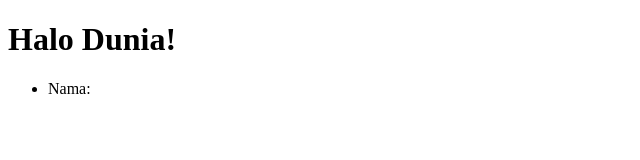
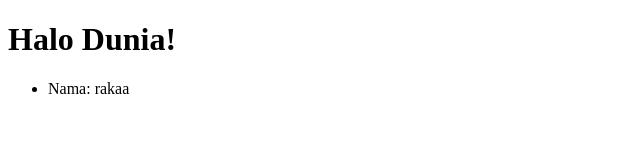
Before and after one commit to fasha6/presentasi_nyoba, a plain HTML site: page index.html in a window 1280 px wide. Shown: the full height of the page, 0-640 px from the left. Drawn offline with Linux system fonts and the light colour scheme.

Commit message:
tambah nama raka

```diff
--- a/index.html
+++ b/index.html
@@ -6,7 +6,7 @@
 <body>
   <h1>Halo Dunia!</h1>
   <ul>
-    <li>Nama:</li>
+    <li>Nama: rakaa</li>
   </ul>
 </body>
 </html>
```
